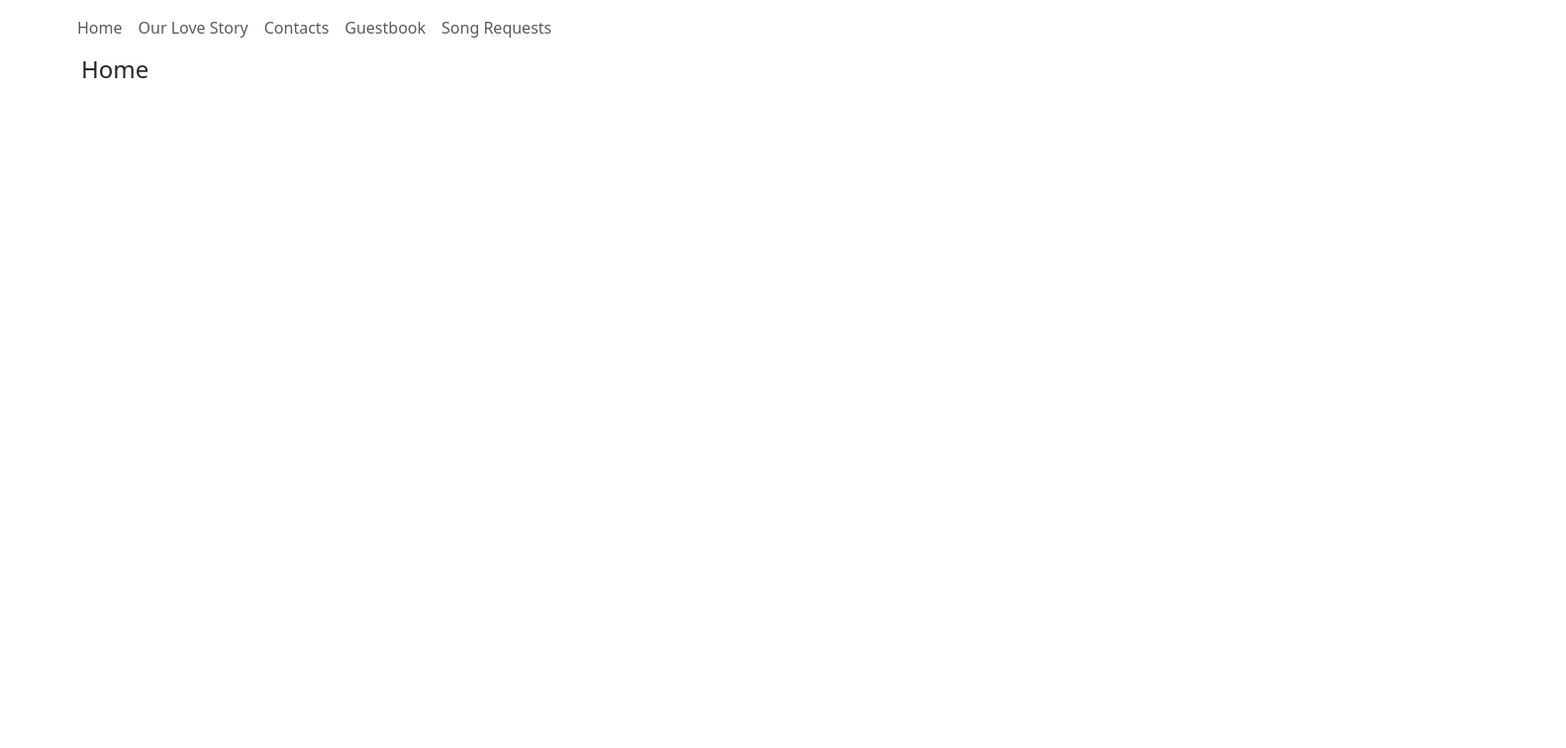
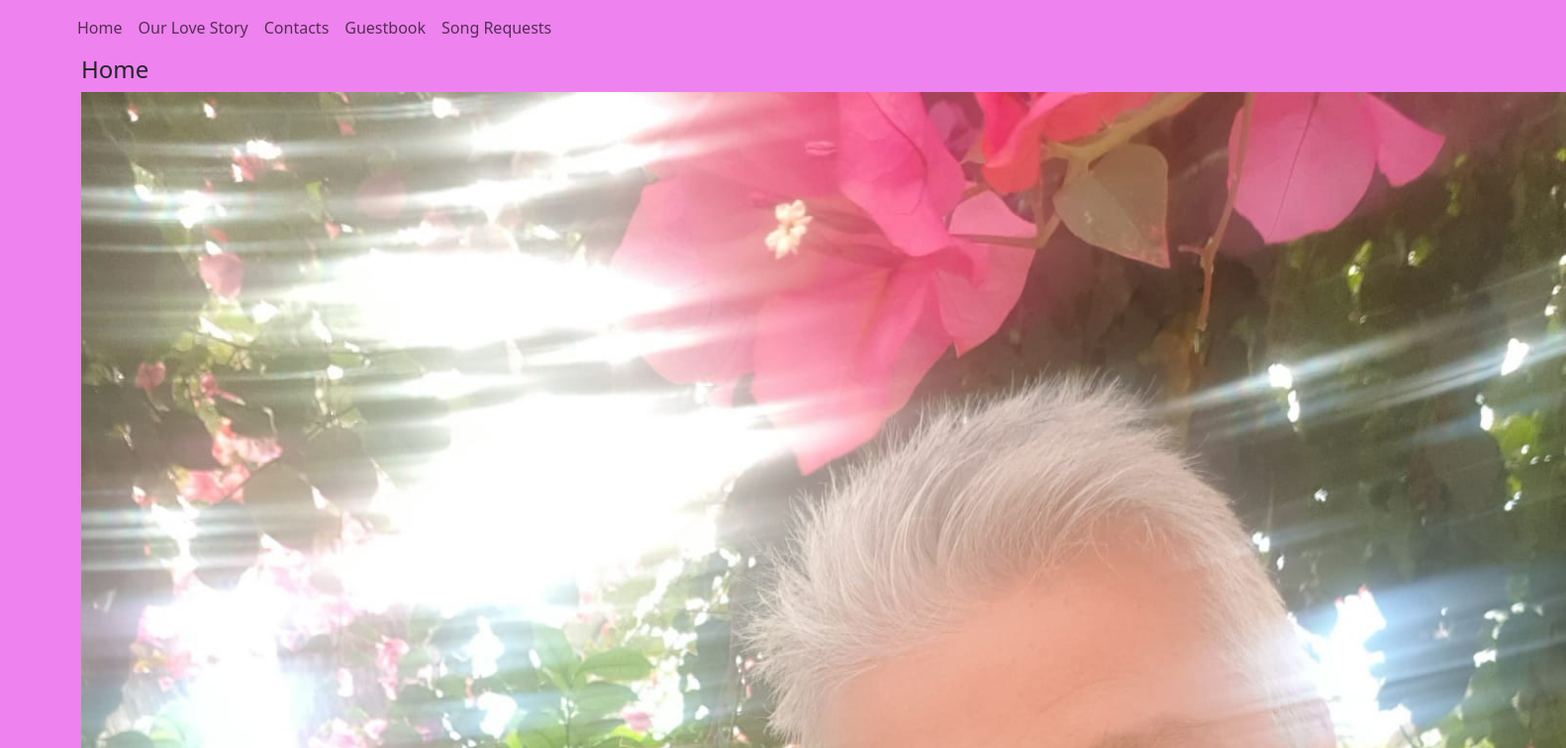
Before and after one commit to chocolategainz/event-planner-webapp, a React (Create React App) app: page / in a window 1280 px wide. Shown: the top 756 px of the page at 99% size, 1582 px wide, since content can reach past the window. Built offline with nearby package versions, Linux system fonts and the light colour scheme.

Commit message:
playing around with css elements

```diff
--- a/src/components/pages/Homepage.js
+++ b/src/components/pages/Homepage.js
@@ -1,11 +1,21 @@
+import React from "react";
+import PictureTwo from "./PictureTwo.jpg";
+import Themes from "./Themes.css";
+
 const Homepage = () => {
     return (
+
 <div className = "container">
+
     <header>
     <h4>
     Home
     </h4>
     </header>
+
+    <main>
+<img src = {PictureTwo} alt = "Two people smiling" width = {1500}></img>
+    </main>
 </div>
 )};
 
--- /dev/null
+++ b/src/components/pages/Themes.css
@@ -0,0 +1,3 @@
+body {
+   background-color: violet;
+}
--- /dev/null
+++ b/src/components/pages/Themes.module.css
@@ -0,0 +1,3 @@
+body {
+   background-color: lightcoral;
+}
```
Also changed, not shown: src/components/pages/PictureTwo.jpg (added).
